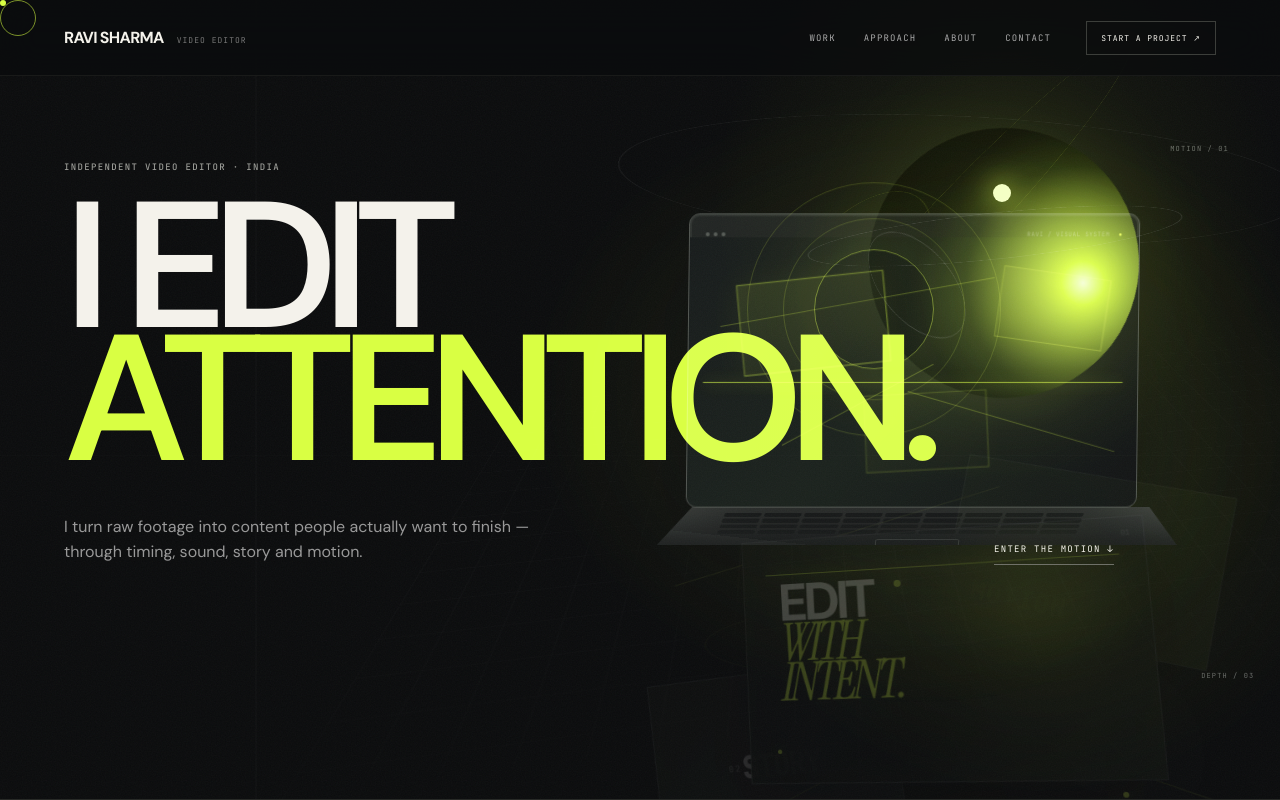
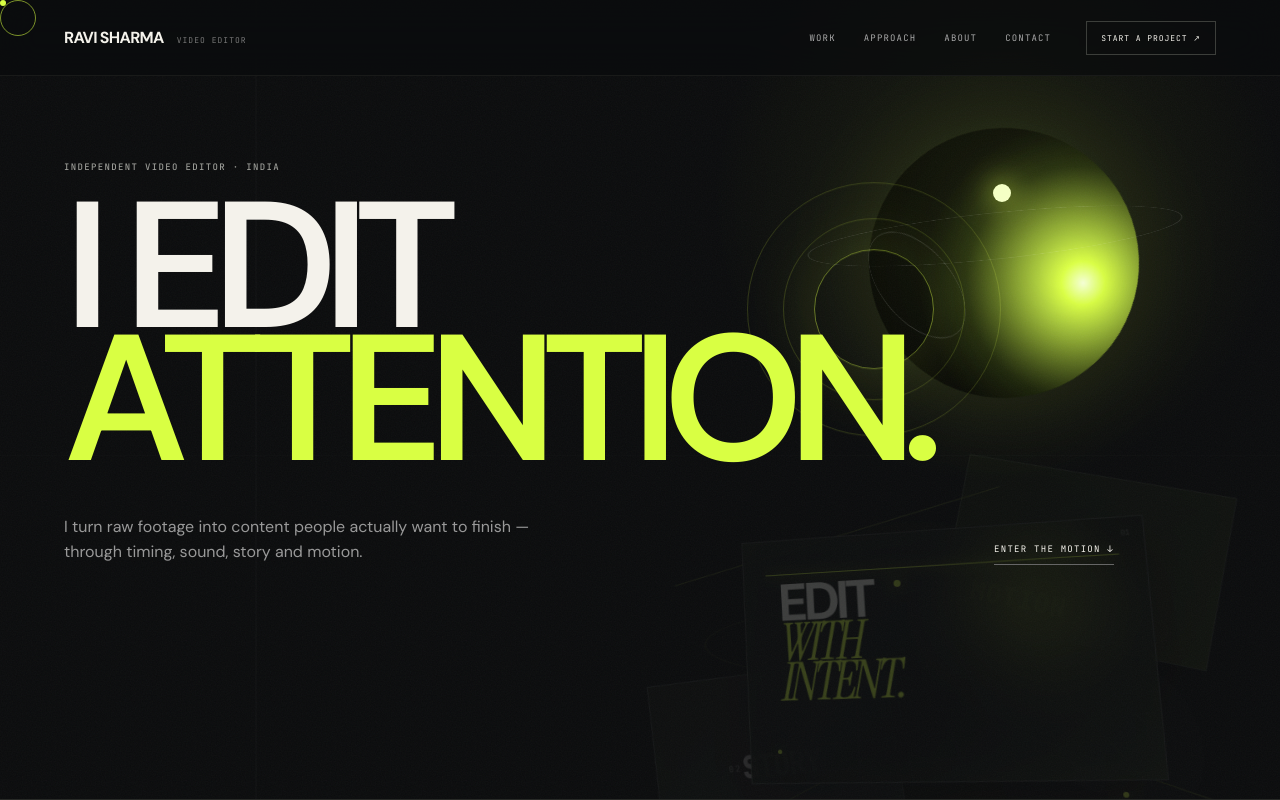
Before and after one commit to ravisharma055/ravi-video-portfolio, a React (Vite) app: page / in a window 1280 px wide. Shown: the top 800 px of the page. Built offline with nearby package versions, Linux system fonts and the light colour scheme.

Commit message:
remove intrusive site-wide graphic overlay

```diff
--- a/main.tsx
+++ b/main.tsx
@@ -1,41 +1,6 @@
-import React, { useEffect, useState } from 'react';
+import React from 'react';
 import { createRoot } from 'react-dom/client';
 import App from './App';
 import './index.css';
 import './animations.css';
-
-function SiteMotion(){
-  const [p,setP]=useState({x:.5,y:.5,s:0});
-  useEffect(()=>{
-    let raf=0;
-    const move=(e:MouseEvent)=>{
-      cancelAnimationFrame(raf);
-      raf=requestAnimationFrame(()=>setP(v=>({...v,x:e.clientX/innerWidth,y:e.clientY/innerHeight})));
-    };
-    const scroll=()=>setP(v=>({...v,s:scrollY}));
-    addEventListener('mousemove',move,{passive:true});
-    addEventListener('scroll',scroll,{passive:true});
-    return()=>{cancelAnimationFrame(raf);removeEventListener('mousemove',move);removeEventListener('scroll',scroll)};
-  },[]);
-  return <div className="siteMotion" aria-hidden="true" style={{
-    '--mx':`${(p.x-.5)*24}px`,'--my':`${(p.y-.5)*18}px`,
-    '--rx':`${(0.5-p.y)*10}deg`,'--ry':`${(p.x-.5)*13}deg`,
-    '--scroll':`${p.s*.035}deg`
-  } as React.CSSProperties}>
-    <div className="motionAura"/>
-    <div className="motionGrid"/>
-    <div className="motionRing ring1"/><div className="motionRing ring2"/><div className="motionRing ring3"/>
-    <div className="motionDevice">
-      <div className="deviceGlow"/>
-      <div className="deviceScreen">
-        <div className="deviceBar"><i/><i/><i/><span>RAVI / VISUAL SYSTEM</span><b>●</b></div>
-        <div className="deviceCanvas"><span className="canvasLine l1"/><span className="canvasLine l2"/><span className="canvasLine l3"/><div className="canvasBlock"/><div className="canvasBlock block2"/><div className="canvasBlock block3"/></div>
-        <div className="deviceScan"/>
-      </div>
-      <div className="deviceBase"><div className="deviceKeys">{Array.from({length:36}).map((_,i)=><i key={i}/>)}</div><div className="devicePad"/></div>
-    </div>
-    <div className="motionLabel labelA">MOTION / 01</div><div className="motionLabel labelB">DEPTH / 03</div>
-  </div>
-}
-function Experience(){return <><App/><SiteMotion/></>}
-createRoot(document.getElementById('root')!).render(<React.StrictMode><Experience/></React.StrictMode>);
+createRoot(document.getElementById('root')!).render(<React.StrictMode><App/></React.StrictMode>);
```
